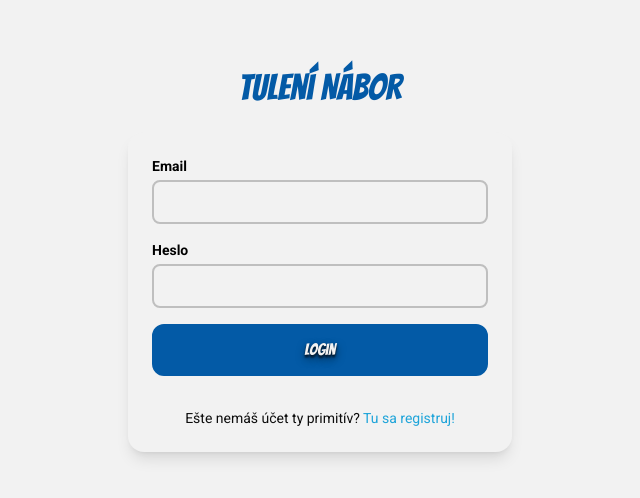
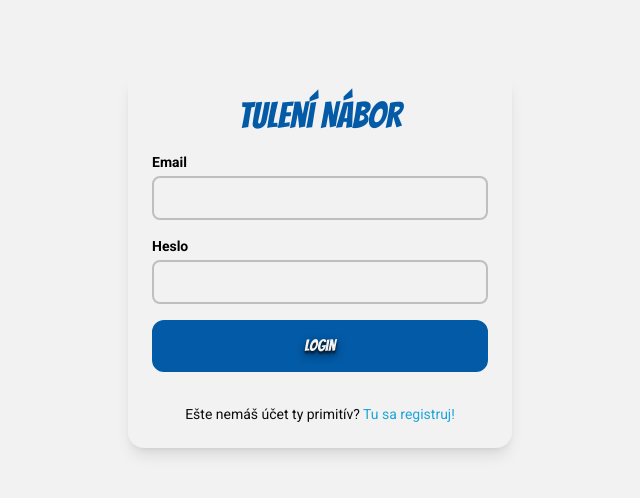
Before and after one commit to code-by-shegy/lucenske-tulene, a React (Vite) app: page /login in a window 1280 px wide. Shown: the part 140-638 px from the top of the page, without its empty margins (320-960 px from the left). Built offline with nearby package versions, Linux system fonts and the light colour scheme; no server answers.

Commit message:
Put headings from login and register inside form

```diff
--- a/src/pages/Login.tsx
+++ b/src/pages/Login.tsx
@@ -26,14 +26,14 @@ export default function Login() {
   return (
     <Page className="flex items-center justify-center px-4">
       <div className="flex w-full max-w-sm flex-col gap-6">
-        <h1 className="font-bangers text-darkblue text-center text-4xl">
-          Tulení Nábor
-        </h1>
-
         <form
           onSubmit={handleLogin}
           className="bg-icywhite flex w-full flex-col gap-4 rounded-2xl p-6 shadow-lg"
         >
+          <h1 className="font-bangers text-darkblue text-center text-4xl">
+            Tulení Nábor
+          </h1>
+
           <Input
             label="Email"
             type="email"
--- a/src/pages/Register.tsx
+++ b/src/pages/Register.tsx
@@ -30,14 +30,14 @@ export default function Register() {
   return (
     <Page className="flex items-center justify-center px-4">
       <div className="flex w-full max-w-sm flex-col gap-6">
-        <h1 className="font-bangers text-darkblue text-center text-4xl">
-          Tulení výtvor
-        </h1>
-
         <form
           onSubmit={handleRegister}
           className="bg-icywhite flex w-full flex-col gap-4 rounded-2xl p-6 shadow-lg"
         >
+          <h1 className="font-bangers text-darkblue text-center text-4xl">
+            Tulení výtvor
+          </h1>
+
           <Input
             label="Meno"
             type="text"
```
